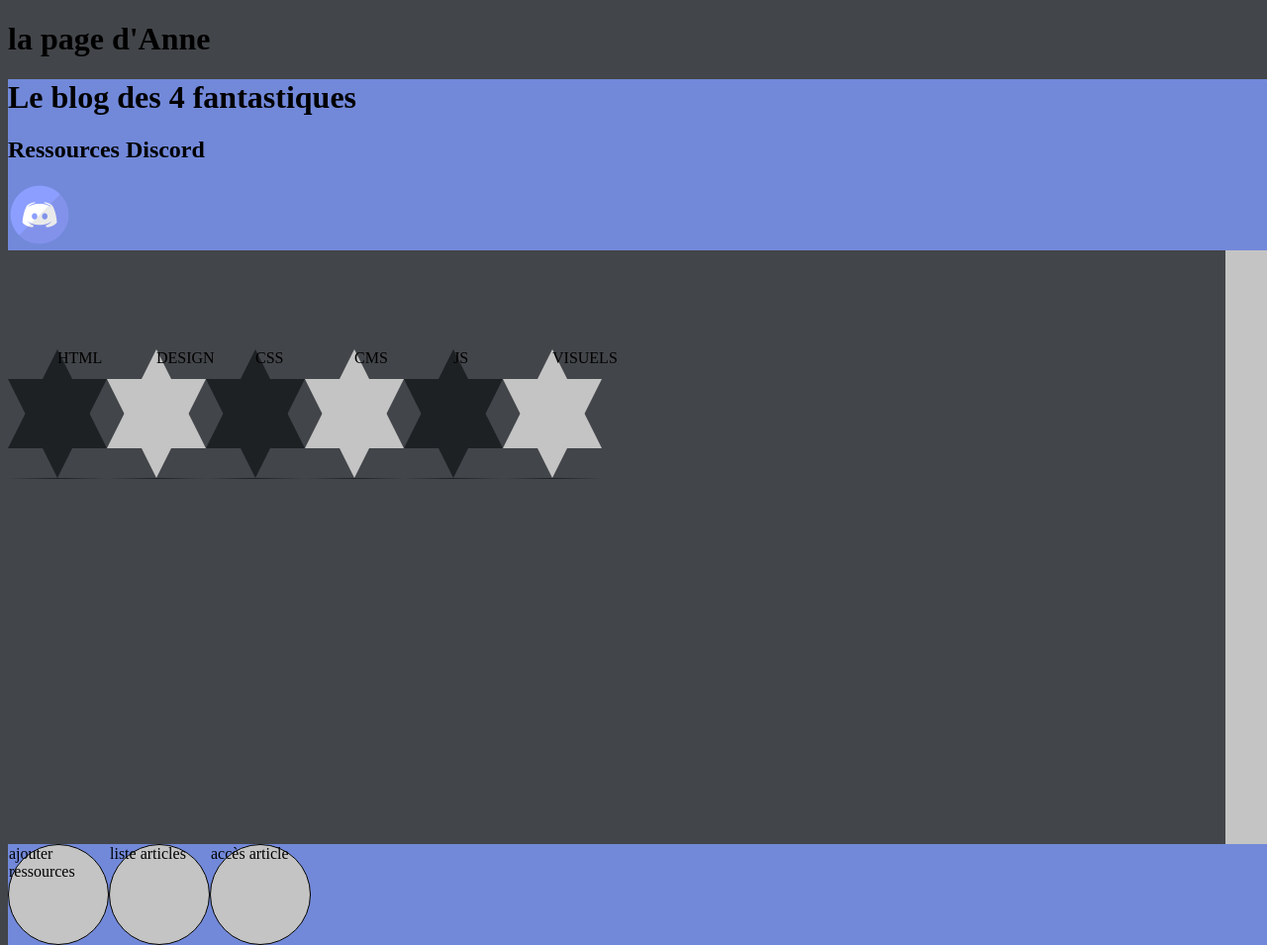
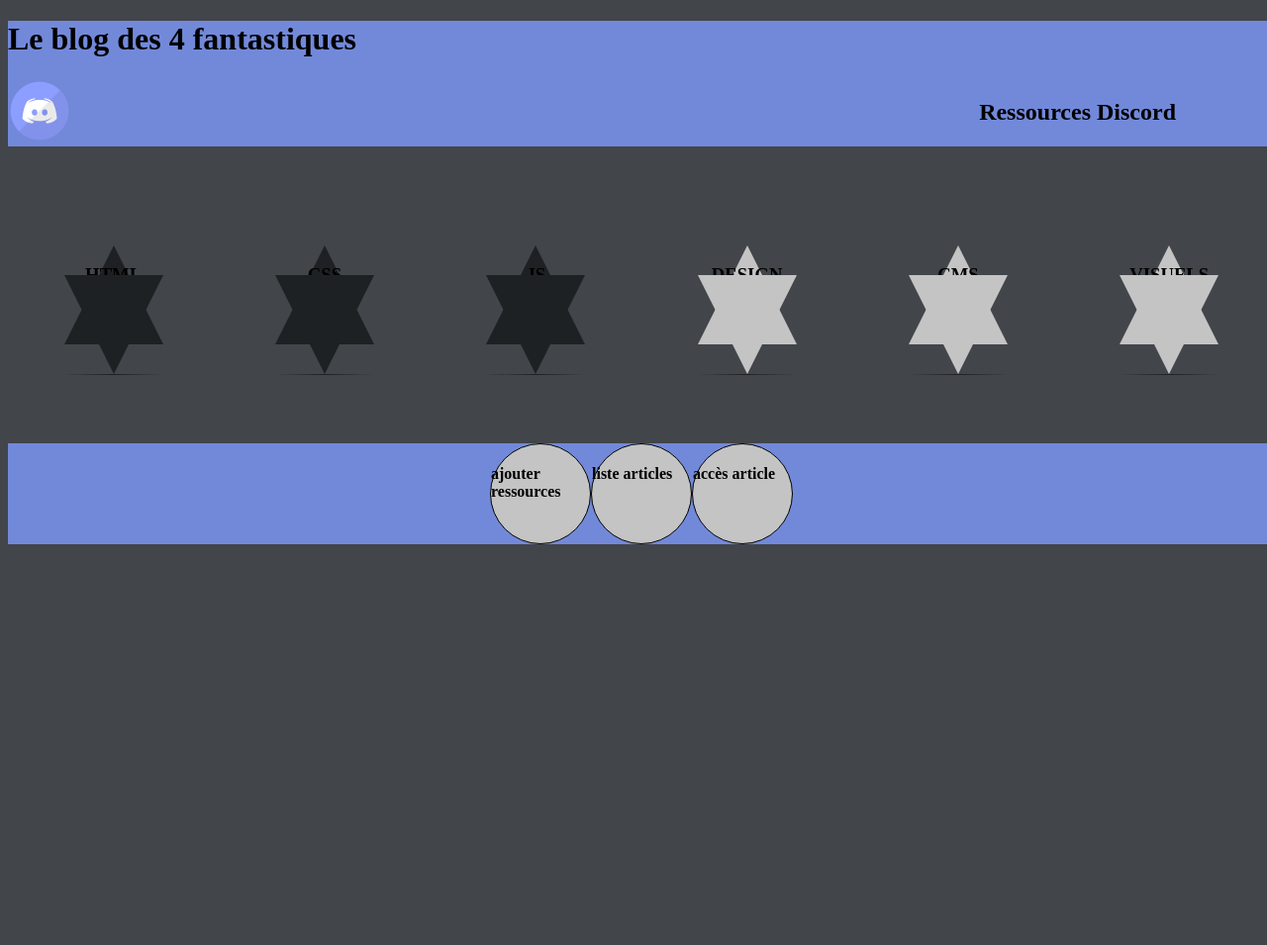
Before and after one commit to MrTrnr/blog4fantastiques, a plain HTML site: page listeanne.html in a window 1280 px wide. Shown: the whole page at 99% size. After the commit the page ends 800 px from the top, so only its background shows below. Drawn offline with Linux system fonts and the light colour scheme.

Commit message:
Ajout balise h3 et changement nom des id dans les class en HTMLen CSS centrage star et circle + h2 à droite

```diff
--- a/listeanne.css
+++ b/listeanne.css
@@ -1,14 +1,17 @@
 header {
 
-	width: 100%;
-	height: 100%;
-	left: 0px;
-	top: 0px;
+	/*width: 100%;
+	height: 100%;*/
 	background-color: #7289DA;
 }
 
+h2{
+	float:right;
+	margin-right:100px;
+}
 
 img {
+
 	width: 5%;
 	height: 5%;
 }
@@ -17,12 +20,16 @@ body{
 	flex-direction:row;
 	width: 100%;
 	height: 100%;
-	left: 0px;
 	top: 88px;
 	background-color: #424549;
 }
 
+#main{
+	display:flex;
+	justify-content: center;
+}
 .star{
+
 	float :left;
 	margin:100px auto;
 	width: 0;
@@ -33,7 +40,9 @@ body{
 	position: relative;
 
 }
+
 .star:after{
+
 	content:'';
 	border: 1px solid #1E2124;
 	border-left: 50px solid transparent;
@@ -46,7 +55,7 @@ body{
 	left:-50px;
 }
 
-#white {
+.white {
 	margin:100px auto;
 	width: 0;
 	height: 0;
@@ -57,7 +66,7 @@ body{
 
 }
 
-#white:after{
+.white:after{
 	content:'';
 	border: 1px solid #1E2124;
 	border-left: 50px solid transparent;
@@ -69,22 +78,15 @@ body{
 	top:30px;
 	left:-50px;
 }
+h3{
 
-nav{
-	float:right;
-	width: 50px;
-	height: 600px;
-	right: 50px;
-	top:100px;
-	background: #C4C4C4;
+	display:flex;
+	justify-content: center;
 }
-
 footer{
 	float:left;
 	width: 100%;
 	height: 100%;
-	left: 0px;
-	top: 600px;
 	background-color: #7289DA;
 }
 .circle {
@@ -95,5 +97,10 @@ footer{
 	background-color: #C4C4C4;
 	border: 1px solid rgba(0, 0, 0, 1);
 	border-radius: 50%;
-	top:100px;
+	top:200%;
+
 }
+#bottom {
+	display:flex;
+	justify-content: center;
+	}
--- a/listeanne.html
+++ b/listeanne.html
@@ -1,7 +1,6 @@
 <!DOCTYPE html>
 <html>
 <head>
-	<h1>la page d'Anne </h1>
 	<meta charset ='UTF-8'/>
 	<meta name="viewport" content="width=device-width,initial-scale=1" />
 	<link rel="stylesheet" type="text/css" href="listeanne.css">
@@ -18,12 +17,24 @@
 
 <body>
 	<div id="main">
-		<div class="star" id="black">HTML</div>
-		<div class="star" id="white">DESIGN</div>
-		<div class="star" id="black">CSS</div>
-		<div class="star" id="white">CMS</div>
-		<div class="star" id="black">JS</div>
-		<div class="star" id="white">VISUELS</div>
+		<div class="star black">
+			<h3>HTML</h3>
+		</div>
+		<div class="star black" id="CSS">
+			<h3>CSS</h3>
+		</div>
+		<div class="star black" id="JS">
+			<h3>JS</h3>
+		</div>
+		<div class="star white" >
+			<h3>DESIGN</h3>
+		</div>
+		<div class="star white" id="CMS">
+			<h3>CMS</h3>
+		</div>
+			<div class="star white" id="VISUELS">
+			<h3>VISUELS</h3>
+		</div>
 	</div>
 
 	<nav></nav>
@@ -32,9 +43,15 @@
 
 <footer>
 	<div id="bottom">
-		<div class="circle" id="grey">ajouter ressources</div>
-		<div class="circle" id="grey">liste articles</div>
-		<div class="circle" id="grey">accès article</div>
+		<div class="circle" id="ressources">
+			<h4>ajouter ressources</h4>
+		</div>
+		<div class="circle" id="liste">
+			<h4>liste articles</h4>
+		</div>
+		<div class="circle" id="article">
+			<h4>accès article</h4>
+		</div>
 
 	</div>
 
```
